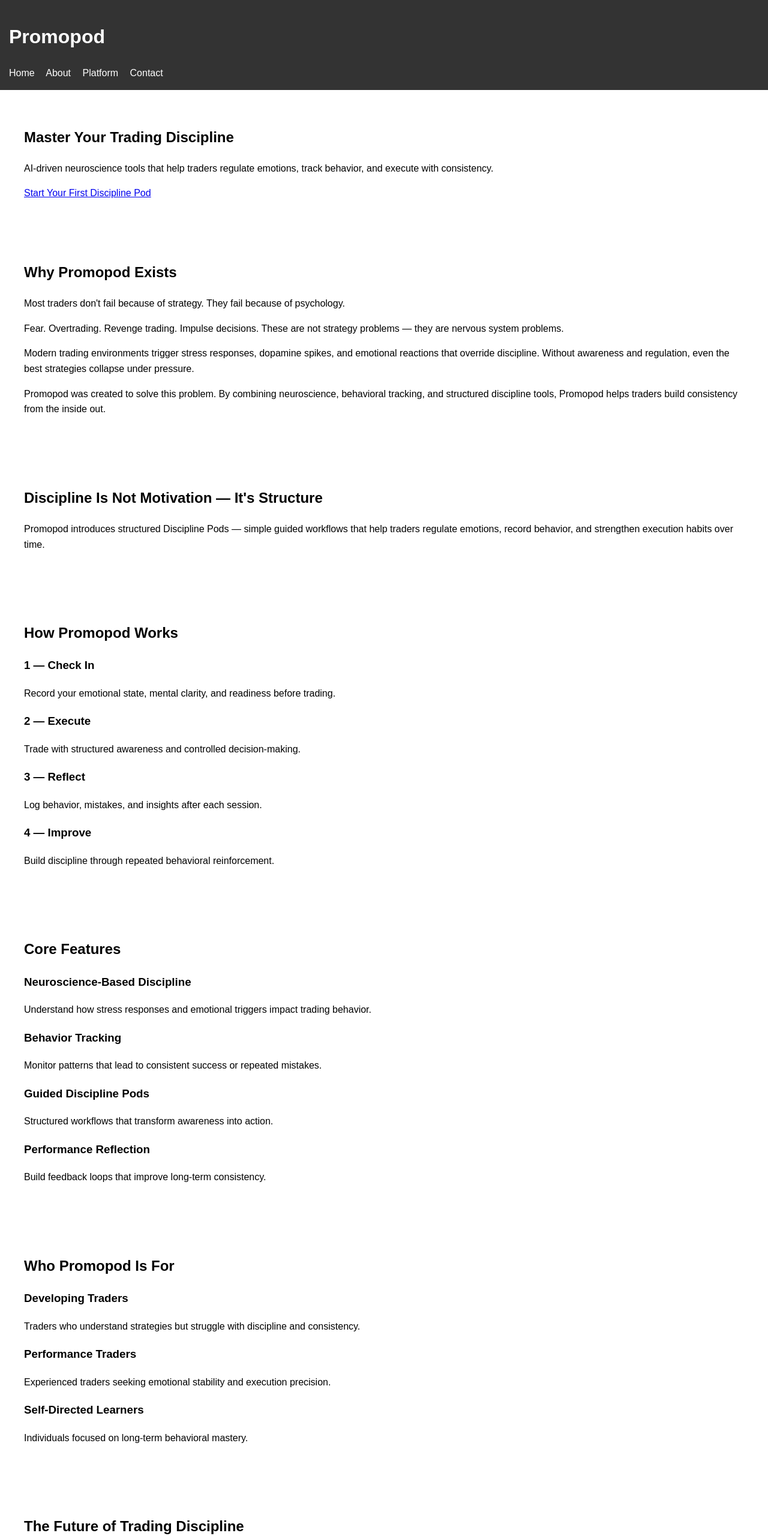
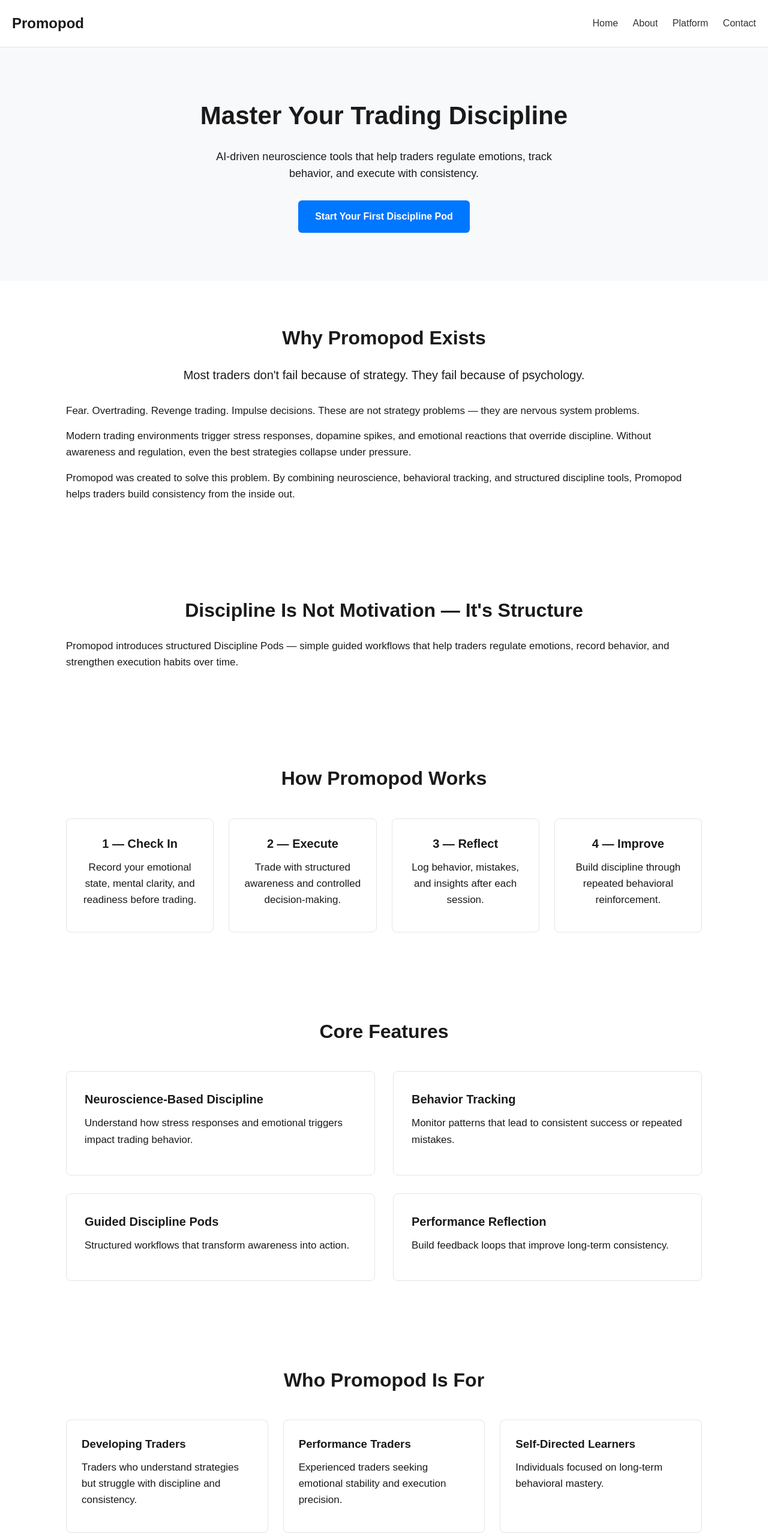
Before and after one commit to goldsphere-dev/promopod-site, a plain HTML site: page index.html in a window 1280 px wide. Shown: the top 2560 px of the page at 60% size. Drawn offline with Linux system fonts and the light colour scheme.

Commit message:
Add production layout styling system to homepage

```diff
--- a/css/styles.css
+++ b/css/styles.css
@@ -1,73 +1,226 @@
-body {
+/* ============================= */
+/* GLOBAL RESET */
+/* ============================= */
 
-font-family: Arial, sans-serif;
+* {
 margin: 0;
 padding: 0;
-line-height: 1.6;
-
+box-sizing: border-box;
 }
 
+body {
+font-family: Arial, Helvetica, sans-serif;
+line-height: 1.6;
+color: #1a1a1a;
+background-color: #ffffff;
+}
+
+
+/* ============================= */
+/* CONTAINER SYSTEM */
+/* ============================= */
+
+.container {
+max-width: 1100px;
+margin: auto;
+padding: 0 20px;
+}
+
+
+/* ============================= */
+/* HEADER */
+/* ============================= */
+
 header {
+display: flex;
+justify-content: space-between;
+align-items: center;
+padding: 20px;
+background: #ffffff;
+border-bottom: 1px solid #e5e5e5;
+}
 
-background: #333;
-color: white;
-padding: 15px;
-
+header h1 {
+font-size: 24px;
+font-weight: bold;
 }
 
 nav a {
-
-color: white;
-margin-right: 15px;
+margin-left: 20px;
 text-decoration: none;
-
+color: #333;
+font-weight: 500;
 }
 
-section {
-
-padding: 40px;
-
+nav a:hover {
+color: #0077ff;
 }
 
-footer {
 
-background: #333;
-color: white;
+/* ============================= */
+/* HERO SECTION */
+/* ============================= */
+
+.hero {
 text-align: center;
-padding: 20px;
-
+padding: 80px 20px;
+background: #f8f9fb;
 }
 
-form {
+.hero h1 {
+font-size: 42px;
+margin-bottom: 20px;
+}
 
+.hero p {
+font-size: 18px;
 max-width: 600px;
 margin: auto;
-
+margin-bottom: 30px;
 }
 
-label {
 
-display: block;
-margin-top: 15px;
+/* CTA BUTTON */
 
+.cta-button {
+display: inline-block;
+padding: 14px 28px;
+background: #0077ff;
+color: #ffffff;
+text-decoration: none;
+font-weight: bold;
+border-radius: 6px;
+transition: 0.2s ease;
 }
 
-input,
-textarea {
-
-width: 100%;
-padding: 10px;
-margin-top: 5px;
-
+.cta-button:hover {
+background: #005edb;
 }
 
-button {
 
-margin-top: 15px;
-padding: 10px 20px;
-background: #333;
-color: white;
-border: none;
-cursor: pointer;
+/* ============================= */
+/* SECTION BASE */
+/* ============================= */
 
+section {
+padding: 70px 0;
 }
+
+section h2 {
+font-size: 32px;
+margin-bottom: 20px;
+text-align: center;
+}
+
+.section-intro {
+font-size: 20px;
+font-weight: 500;
+text-align: center;
+margin-bottom: 30px;
+}
+
+section p {
+margin-bottom: 15px;
+font-size: 17px;
+}
+
+
+/* ============================= */
+/* HOW IT WORKS STEPS */
+/* ============================= */
+
+.steps {
+display: grid;
+grid-template-columns: repeat(4, 1fr);
+gap: 25px;
+margin-top: 40px;
+}
+
+.step {
+background: #ffffff;
+padding: 25px;
+border-radius: 8px;
+border: 1px solid #e5e5e5;
+text-align: center;
+}
+
+.step h3 {
+margin-bottom: 10px;
+font-size: 20px;
+}
+
+
+/* ============================= */
+/* FEATURES GRID */
+/* ============================= */
+
+.features {
+display: grid;
+grid-template-columns: repeat(2, 1fr);
+gap: 30px;
+margin-top: 40px;
+}
+
+.feature {
+background: #ffffff;
+padding: 30px;
+border-radius: 8px;
+border: 1px solid #e5e5e5;
+}
+
+.feature h3 {
+margin-bottom: 10px;
+font-size: 20px;
+}
+
+
+/* ============================= */
+/* AUDIENCE GRID */
+/* ============================= */
+
+.audience {
+display: grid;
+grid-template-columns: repeat(3, 1fr);
+gap: 25px;
+margin-top: 40px;
+}
+
+.user-type {
+background: #ffffff;
+padding: 25px;
+border-radius: 8px;
+border: 1px solid #e5e5e5;
+}
+
+.user-type h3 {
+margin-bottom: 10px;
+}
+
+
+/* ============================= */
+/* FINAL CTA */
+/* ============================= */
+
+.final-cta {
+text-align: center;
+background: #f8f9fb;
+}
+
+.final-cta p {
+margin-bottom: 25px;
+font-size: 18px;
+}
+
+
+/* ============================= */
+/* FOOTER */
+/* ============================= */
+
+footer {
+text-align: center;
+padding: 25px;
+border-top: 1px solid #e5e5e5;
+background: #ffffff;
+font-size: 14px;
+color: #666;
+}
```
